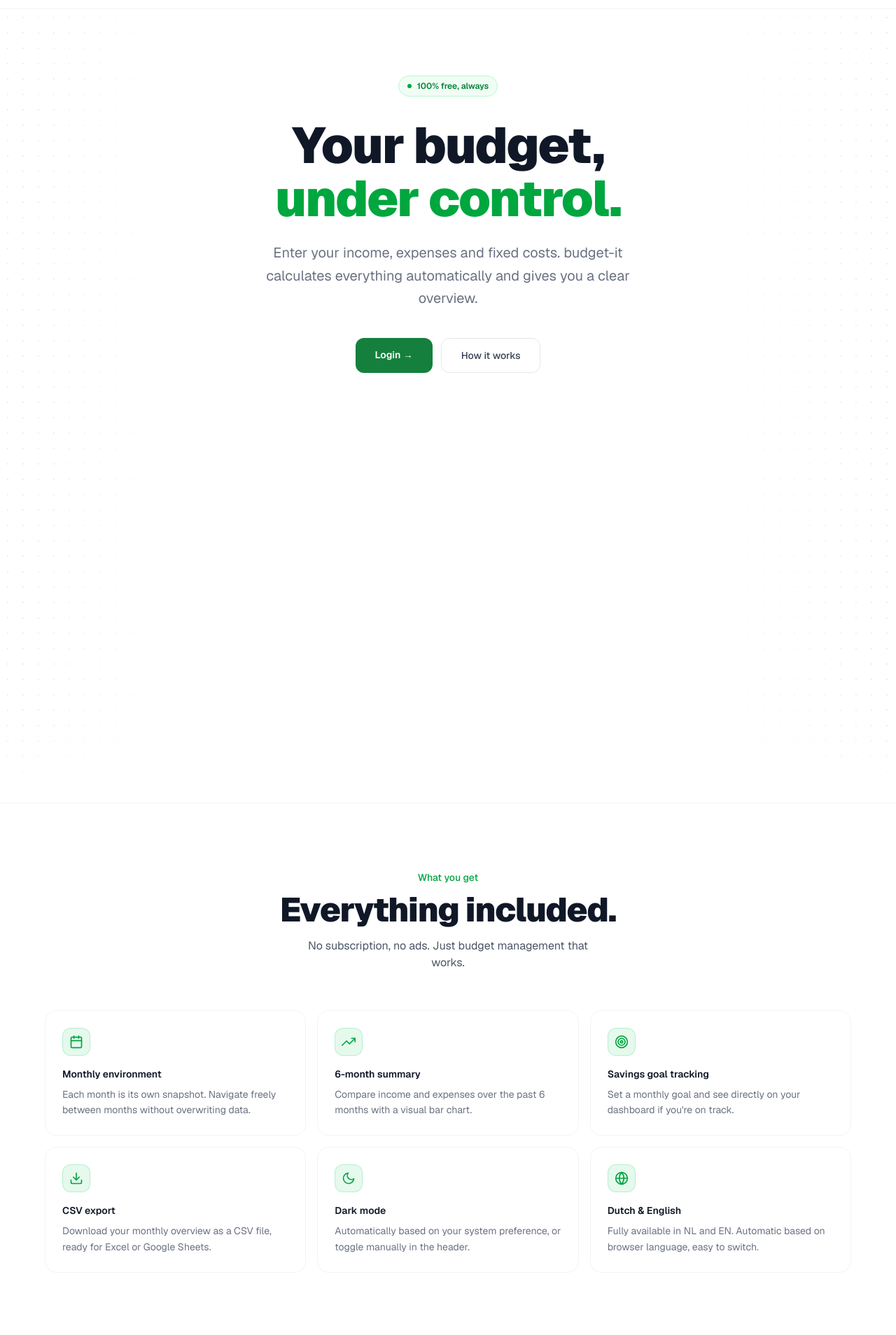
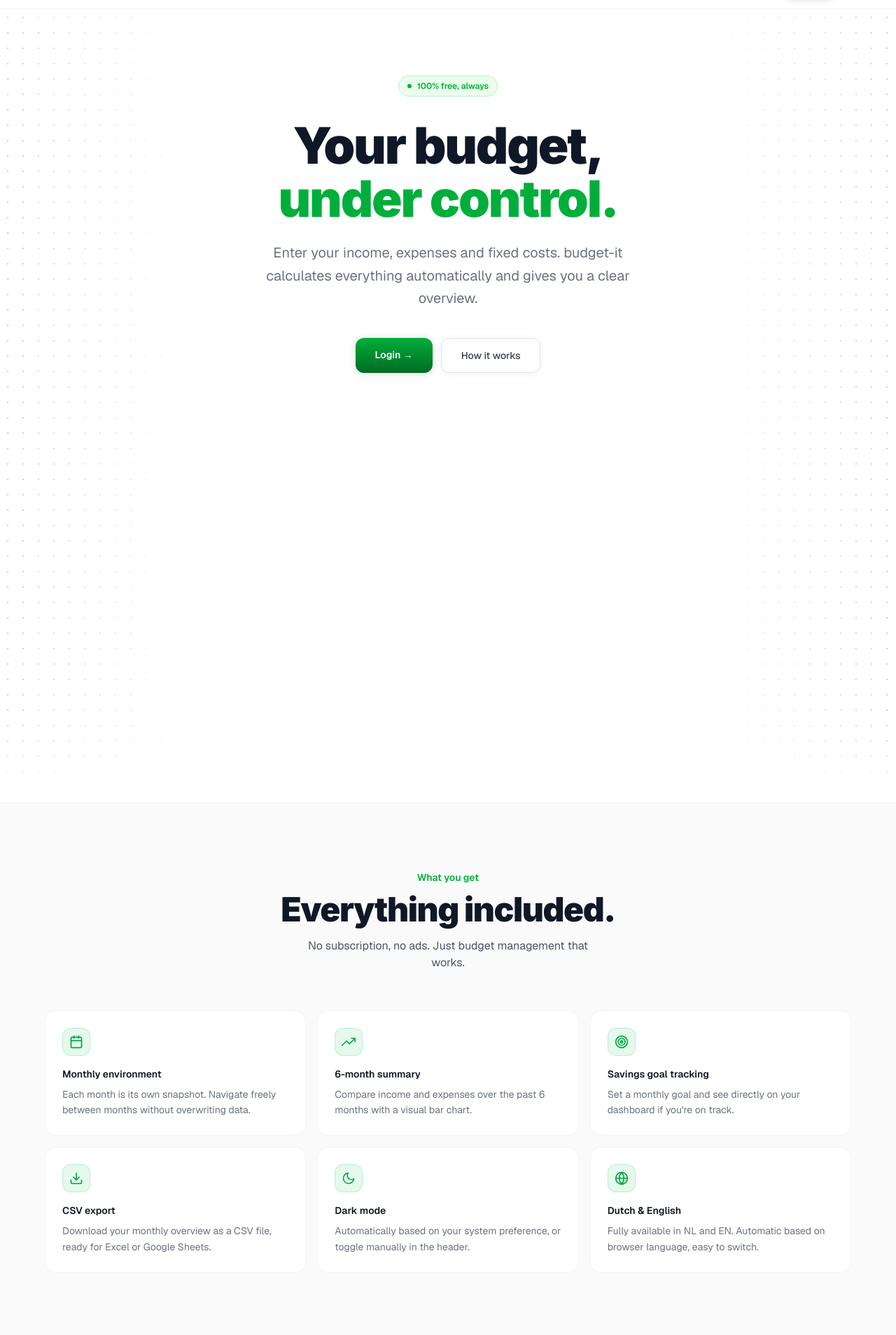
Before and after one commit to chenyixue86/budget-it, a Next.js app: page / in a window 1280 px wide. Shown: the part 52-1960 px from the top of the page at 70% size. Built offline with nearby package versions, Linux system fonts and the light colour scheme; no server answers.

Commit message:
landing page: Ecomflow design tokens — #00ae3b groen, Inter font, gradient buttons, dot pattern, #fafafa sections

```diff
--- a/app/components/ComparisonSection.tsx
+++ b/app/components/ComparisonSection.tsx
@@ -18,8 +18,8 @@ export default function ComparisonSection() {
 
           {/* Left */}
           <div>
-            <p className="text-green-600 dark:text-green-400 text-sm font-medium mb-3">{t.comparison.label}</p>
-            <h2 className="text-3xl md:text-5xl font-black tracking-tight leading-tight text-gray-900 dark:text-white mb-5">
+            <p className="text-sm font-semibold mb-3 dark:text-green-400" style={{ color: "#00ae3b" }}>{t.comparison.label}</p>
+            <h2 className="landing-heading text-3xl md:text-5xl font-black leading-tight text-gray-900 dark:text-white mb-5">
               {t.comparison.title}<br />
               <span className="text-green-500 dark:text-green-400">{t.comparison.titleAccent}</span>
             </h2>
@@ -30,14 +30,14 @@ export default function ComparisonSection() {
             <div className="flex flex-col sm:flex-row gap-6">
               <div>
                 <div className="flex items-center gap-2 mb-1">
-                  <span className="text-green-600 dark:text-green-400"><CheckIcon /></span>
+                  <span className="dark:text-green-400" style={{ color: "#00ae3b" }}><CheckIcon /></span>
                   <span className="font-semibold text-gray-900 dark:text-white text-sm">{t.comparison.free}</span>
                 </div>
                 <p className="text-gray-600 dark:text-white/60 text-sm pl-6">{t.comparison.freeSub}</p>
               </div>
               <div>
                 <div className="flex items-center gap-2 mb-1">
-                  <span className="text-green-600 dark:text-green-400"><CheckIcon /></span>
+                  <span className="dark:text-green-400" style={{ color: "#00ae3b" }}><CheckIcon /></span>
                   <span className="font-semibold text-gray-900 dark:text-white text-sm">{t.comparison.noCard}</span>
                 </div>
                 <p className="text-gray-600 dark:text-white/60 text-sm pl-6">{t.comparison.noCardSub}</p>
@@ -86,7 +86,7 @@ export default function ComparisonSection() {
                 {t.comparison.features.map((f, i) => (
                   <div key={f.label} className="grid grid-cols-2 px-5 py-3.5 hover:bg-gray-50/60 dark:hover:bg-white/3 transition-colors">
                     <span className="text-sm text-gray-700 dark:text-white/70">{f.label}</span>
-                    <span className={`text-sm font-medium ${isBudgetit ? "text-green-600 dark:text-green-400" : "text-gray-700 dark:text-white/70"}`}>
+                    <span className={`text-sm font-medium ${isBudgetit ? "dark:text-green-400" : "text-gray-700 dark:text-white/70"}`} style={isBudgetit ? { color: "#00ae3b" } : {}}>
                       {isBudgetit ? t.comparison.gratis : `€ ${PRICES_ANDERE[i].toFixed(2)} / ${t.comparison.perMonth}`}
                     </span>
                   </div>
@@ -96,7 +96,7 @@ export default function ComparisonSection() {
               {/* Total */}
               <div className="grid grid-cols-2 px-5 py-4 border-t border-gray-100 dark:border-white/8 bg-gray-50 dark:bg-white/3">
                 <span className="text-sm font-bold text-gray-800 dark:text-white/80">{t.comparison.total}</span>
-                <span className={`text-xl font-bold ${isBudgetit ? "text-green-600 dark:text-green-400" : "text-red-500"}`}>
+                <span className={`text-xl font-bold ${isBudgetit ? "dark:text-green-400" : "text-red-500"}`} style={isBudgetit ? { color: "#00ae3b" } : {}}>
                   {isBudgetit ? `€ 0 / ${t.comparison.perMonth}` : `${TOTAAL_ANDERE_BEDRAG} / ${t.comparison.perMonth}`}
                 </span>
               </div>
--- a/app/components/FeaturesSection.tsx
+++ b/app/components/FeaturesSection.tsx
@@ -34,11 +34,11 @@ export default function FeaturesSection() {
   const f = t.features;
 
   return (
-    <section className="py-24 px-6 border-t border-gray-100 dark:border-white/5">
+    <section className="py-24 px-6 bg-[#fafafa] dark:bg-[#0d0d0d] border-t border-gray-100 dark:border-white/5">
       <div className="max-w-6xl mx-auto">
         <div className="text-center mb-14">
-          <p className="text-green-600 dark:text-green-400 text-sm font-medium mb-3">{f.label}</p>
-          <h2 className="text-3xl md:text-5xl font-black tracking-tight text-gray-900 dark:text-white mb-4">
+          <p className="text-sm font-semibold mb-3 dark:text-green-400" style={{ color: "#00ae3b" }}>{f.label}</p>
+          <h2 className="landing-heading text-3xl md:text-5xl font-black text-gray-900 dark:text-white mb-4">
             {f.title}
           </h2>
           <p className="text-gray-600 dark:text-white/60 text-base max-w-md mx-auto">
--- a/app/globals.css
+++ b/app/globals.css
@@ -45,10 +45,16 @@ body {
 
 /* Staggered hero animations */
 .hero-badge    { animation: fadeUp 0.6s ease both; animation-delay: 0.05s; }
-.hero-h1       { animation: fadeUp 0.6s ease both; animation-delay: 0.15s; }
+.hero-h1       { animation: fadeUp 0.6s ease both; animation-delay: 0.15s; font-family: var(--font-inter), Arial, sans-serif; letter-spacing: -0.03em; }
 .hero-sub      { animation: fadeUp 0.6s ease both; animation-delay: 0.25s; }
 .hero-cta      { animation: fadeUp 0.6s ease both; animation-delay: 0.35s; }
 .hero-mockup   { animation: fadeUp 0.8s ease both; animation-delay: 0.5s; }
+
+/* Landing section headings — Inter with tight tracking like Ecomflow */
+.landing-heading {
+  font-family: var(--font-inter), Arial, sans-serif;
+  letter-spacing: -0.03em;
+}
 
 /* Floating mockup */
 .mockup-float {
@@ -71,39 +77,44 @@ body {
 }
 
 .btn-primary {
-  background: #15803d;
-  transition: background 0.15s ease, transform 0.15s ease;
+  background: linear-gradient(180deg, #00ae3b 0%, #006b22 100%);
+  box-shadow: 0px 1px 11px 0px rgba(0, 0, 0, 0.15);
+  transition: opacity 0.15s ease, transform 0.15s ease;
 }
 
 .btn-primary:hover {
-  background: #166534;
+  opacity: 0.88;
   transform: translateY(-1px);
 }
 
 .btn-primary:active {
-  background: #14532d;
+  opacity: 1;
   transform: translateY(0px);
 }
 
 .btn-secondary {
-  border: 1px solid #e5e7eb;
+  border: 1px solid rgba(34, 34, 34, 0.12);
   background: transparent;
-  transition: border-color 0.2s ease, background 0.2s ease, transform 0.15s ease;
+  box-shadow: 0px 1px 11px 0px rgba(0, 0, 0, 0.06);
+  transition: border-color 0.2s ease, background 0.2s ease, box-shadow 0.2s ease, transform 0.15s ease;
 }
 
 .dark .btn-secondary {
   border-color: rgba(255, 255, 255, 0.12);
+  box-shadow: none;
 }
 
 .btn-secondary:hover {
-  border-color: #d1d5db;
-  background: #f9fafb;
+  border-color: rgba(34, 34, 34, 0.22);
+  background: #f9f9f9;
+  box-shadow: 0px 1px 15px 0px rgba(0, 0, 0, 0.09);
   transform: translateY(-1px);
 }
 
 .dark .btn-secondary:hover {
   border-color: rgba(255, 255, 255, 0.22);
   background: rgba(255, 255, 255, 0.04);
+  box-shadow: none;
 }
 
 .btn-secondary:active {
--- a/app/layout.tsx
+++ b/app/layout.tsx
@@ -1,5 +1,5 @@
 import type { Metadata } from "next";
-import { Geist, Geist_Mono } from "next/font/google";
+import { Geist, Geist_Mono, Inter } from "next/font/google";
 import "./globals.css";
 import { ThemeProvider } from "./components/ThemeProvider";
 import { LanguageProvider } from "@/lib/i18n";
@@ -13,6 +13,12 @@ const geistSans = Geist({
 const geistMono = Geist_Mono({
   variable: "--font-geist-mono",
   subsets: ["latin"],
+});
+
+const inter = Inter({
+  variable: "--font-inter",
+  subsets: ["latin"],
+  weight: ["400", "500", "600", "700", "800", "900"],
 });
 
 export const metadata: Metadata = {
@@ -51,7 +57,7 @@ export default function RootLayout({
   return (
     <html
       lang="nl"
-      className={`${geistSans.variable} ${geistMono.variable} h-full antialiased`}
+      className={`${geistSans.variable} ${geistMono.variable} ${inter.variable} h-full antialiased`}
       suppressHydrationWarning
     >
       <head>
--- a/app/page.tsx
+++ b/app/page.tsx
@@ -29,7 +29,7 @@ function Hero() {
       <div
         className="absolute left-0 top-0 h-full w-72 pointer-events-none hidden md:block opacity-70 dark:opacity-15"
         style={{
-          backgroundImage: "radial-gradient(circle, #86efac 1.5px, transparent 1.5px)",
+          backgroundImage: "radial-gradient(circle, #00ae3b 1.5px, transparent 1.5px)",
           backgroundSize: "22px 22px",
           maskImage: "linear-gradient(to right, rgba(0,0,0,0.5) 0%, transparent 100%)",
           WebkitMaskImage: "linear-gradient(to right, rgba(0,0,0,0.5) 0%, transparent 100%)",
@@ -38,21 +38,23 @@ function Hero() {
       <div
         className="absolute right-0 top-0 h-full w-72 pointer-events-none hidden md:block opacity-70 dark:opacity-15"
         style={{
-          backgroundImage: "radial-gradient(circle, #86efac 1.5px, transparent 1.5px)",
+          backgroundImage: "radial-gradient(circle, #00ae3b 1.5px, transparent 1.5px)",
           backgroundSize: "22px 22px",
           maskImage: "linear-gradient(to left, rgba(0,0,0,0.5) 0%, transparent 100%)",
           WebkitMaskImage: "linear-gradient(to left, rgba(0,0,0,0.5) 0%, transparent 100%)",
         }}
       />
 
-      <div className="hero-badge inline-flex items-center gap-2 bg-green-50 dark:bg-green-500/8 border border-green-200 dark:border-green-500/20 text-green-700 dark:text-green-400 text-xs font-semibold px-3 py-1.5 rounded-full mb-8">
-        <span className="w-1.5 h-1.5 bg-green-600 dark:bg-green-400 rounded-full" />
+      <div className="hero-badge inline-flex items-center gap-2 border text-xs font-semibold px-3 py-1.5 rounded-full mb-8"
+        style={{ background: "#EAFFEC", borderColor: "#b6f0c8", color: "#00ae3b" }}
+      >
+        <span className="w-1.5 h-1.5 rounded-full" style={{ background: "#00ae3b" }} />
         {t.landing.badge}
       </div>
 
-      <h1 className="hero-h1 text-5xl md:text-7xl font-black tracking-tight leading-[1.05] max-w-3xl mb-6 text-gray-900 dark:text-white">
+      <h1 className="hero-h1 text-5xl md:text-7xl font-black leading-[1.05] max-w-3xl mb-6 text-gray-900 dark:text-white">
         {t.landing.heroTitle}<br />
-        <span className="text-green-600 dark:text-green-400">{t.landing.heroAccent}</span>
+        <span style={{ color: "#00ae3b" }}>{t.landing.heroAccent}</span>
       </h1>
 
       <p className="hero-sub text-gray-500 dark:text-white/60 text-lg md:text-xl max-w-xl mb-10 leading-relaxed">
@@ -88,8 +90,8 @@ function BugReport() {
     <section id="bugs" className="py-24 px-6 border-t border-gray-100 dark:border-white/5">
       <div className="max-w-xl mx-auto">
         <div className="mb-8">
-          <p className="text-green-600 dark:text-green-400 text-sm font-medium mb-3">{t.landing.feedbackLabel}</p>
-          <h2 className="text-3xl md:text-4xl font-black tracking-tight mb-2 text-gray-900 dark:text-white">
+          <p className="text-sm font-semibold mb-3 dark:text-green-400" style={{ color: "#00ae3b" }}>{t.landing.feedbackLabel}</p>
+          <h2 className="landing-heading text-3xl md:text-4xl font-black mb-2 text-gray-900 dark:text-white">
             {t.landing.bugTitle}
           </h2>
           <p className="text-gray-600 dark:text-white/60 text-sm leading-relaxed">
```
